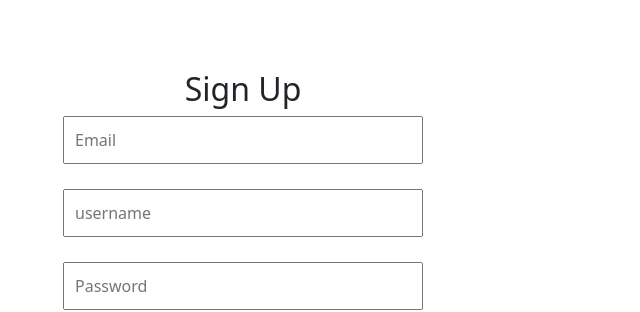
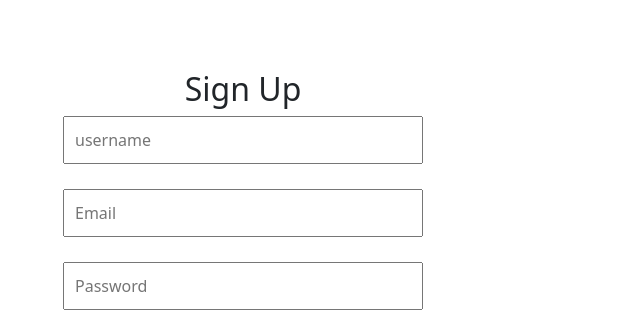
Before and after one commit to HR-HBM/Spektra-Client, a React (Vite) app: page /auth in a window 1280 px wide. Both pictures are taken after a click on the button "Sign Up". Shown: the top 312 px of the page, without its empty margins (397-1037 px from the left). Built offline with nearby package versions, Linux system fonts and the light colour scheme.

Commit message:
update user authentication

```diff
--- a/src/App.jsx
+++ b/src/App.jsx
@@ -10,21 +10,29 @@ import CarDetails from './pages/CarDetails'
 import SearchPage from './pages/SearchPage'
 import { BrowserRouter as Router, Routes, Route, useLocation } from 'react-router-dom'
 import HomePage from './pages/HomePage'
-
+import useToken from './useToken'
 
 function AppContent() {
 
   const location = useLocation()
   const hideNavBarPaths = ['/', '/auth']
+  const { token, setToken } = useToken()
+
+  if(!token) {
+    return (
+      <Routes>
+        <Route path="/" element={<LandingPage setToken={setToken} />} />
+        <Route path="/auth" element={<AuthPage setToken={setToken} />} />
+      </Routes>
+    )
+  }
 
   return (
-
-
       <div className="App">
         {!hideNavBarPaths.includes(location.pathname) && <Navbar />}
         <Routes>
-          <Route path="/" element={<LandingPage />} />
-          <Route path="/auth" element={<AuthPage />} />
+          <Route path="/" element={token ? <HomePage /> : <LandingPage setToken={setToken} />} />
+          <Route path="/auth" element={<AuthPage setToken={setToken}/>} />
           <Route path="/search" element={<SearchPage />} />
           <Route path="/search-results/:year/:make/:model" element={<CarList />} />
           <Route path="/dashboard" element={<Dashboard />} />
--- a/src/components/Navbar.jsx
+++ b/src/components/Navbar.jsx
@@ -1,8 +1,17 @@
 import React from 'react'
-import { Link, useLocation } from 'react-router-dom'
+import { Link, useLocation, useNavigate } from 'react-router-dom'
+import useToken from '../useToken'
+
 
 function Navbar() {
   const location = useLocation()
+  const { removeToken } = useToken()
+  const navigate = useNavigate()
+
+  const handleLogout = () => {
+    removeToken()
+    navigate('/')
+  }
 
 
   return (
@@ -26,7 +35,7 @@ function Navbar() {
           <Link className="nav-link" to="/dashboard">Dashboard</Link>
         </li>
         <li className="nav-item">
-          <Link className="nav-link" to="/">Logout</Link>
+          <Link className="nav-link" onClick={handleLogout}>Logout</Link>
         </li>
       </ul>
     </div>
--- a/src/pages/AuthPage.jsx
+++ b/src/pages/AuthPage.jsx
@@ -1,9 +1,28 @@
-import React, { useState } from 'react'
+import React, { useState, useContext, createContext } from 'react'
 import { useNavigate } from 'react-router-dom'
+import PropTypes from 'prop-types'
 import './AuthPage.css'
 
 
-function AuthPage() {
+
+async function loginUser(credentials) {
+
+
+    const API_BASE_URL = import.meta.env.VITE_API_BASE_URL
+
+     return fetch(`${API_BASE_URL}/login`, {
+        method: 'POST',
+        headers: {
+            'Content-Type': 'application/json'
+        },
+        body: JSON.stringify(credentials)
+    })
+
+   .then(data => data.json())
+}
+
+
+function AuthPage({ setToken }) {
     const [isLogin, setIsLogin] = useState(true)
     const [email, setEmail] = useState('')
     const [username, setUsername] = useState('')
@@ -20,20 +39,29 @@ function AuthPage() {
   }
 
 
-    const handleSubmit = (e) => {
+    const handleSubmit = async (e) => {
         e.preventDefault()
+
         // authentication logic goes here
         // ****** add localstorage to save user details and clear details on logout
-         if (!isLogin && password !== confirmPassword) {
+        if (!isLogin && password !== confirmPassword) {
             setError('Make sure passwords match!')
             return
-            }
+        }
+
+        const token = await loginUser({
+            email,
+            password
+        })
+        setToken(token)
+        navigate('/homepage')
+
+    }
 
         console.log(isLogin ? 'Logging in....' : 'Signing Up.....', {email, password})
 
         // temporary access to search page
-        navigate('/homepage')
-    }
+
 
     return (
         <div className='main-container'>
@@ -41,7 +69,18 @@ function AuthPage() {
             <form action="" onSubmit={handleSubmit} className=''>
 
                 {!isLogin && (
-                  <div className='authentication-form'>{!isLogin}
+
+                    <div className='authentication-form'>
+                    <input type="name"
+                    placeholder='username'
+                    value={username}
+                    onChange={(e) => setUsername(e.target.value)}
+                    required
+                     />
+                    </div>
+                )}
+
+                <div className='authentication-form'>
                     <input type="email"
                     placeholder='Email'
                     value={email}
@@ -49,9 +88,8 @@ function AuthPage() {
                     required
                      />
                 </div>
-                )}
 
-
+{/*
                 <div className='authentication-form'>
                     <input type="name"
                     placeholder='username'
@@ -59,7 +97,7 @@ function AuthPage() {
                     onChange={(e) => setUsername(e.target.value)}
                     required
                      />
-                </div>
+                </div> */}
 
                 <div className='authentication-form'>
                     <input type='password'
@@ -120,4 +158,8 @@ function AuthPage() {
     )
 }
 
+AuthPage.propTypes = {
+  setToken: PropTypes.func.isRequired
+}
+
 export default AuthPage
--- a/src/pages/HomePage.jsx
+++ b/src/pages/HomePage.jsx
@@ -4,6 +4,7 @@ import './HomePage.css'
 
 
 function HomePage() {
+
     return (
         <div>
             <p>Add description about what the app can do</p>
--- /dev/null
+++ b/src/useToken.jsx
@@ -0,0 +1,27 @@
+import { useState } from 'react';
+
+export default function useToken() {
+  const getToken = () => {
+    const tokenString = localStorage.getItem('token');
+    const userToken = JSON.parse(tokenString);
+    return userToken?.token
+  };
+
+  const [token, setToken] = useState(getToken());
+
+  const saveToken = userToken => {
+    localStorage.setItem('token', JSON.stringify(userToken));
+    setToken(userToken.token);
+  };
+
+  const removeToken = () => {
+    localStorage.removeItem('token')
+    setToken(null)
+  }
+
+  return {
+    setToken: saveToken,
+    removeToken,
+    token
+  }
+}
```
